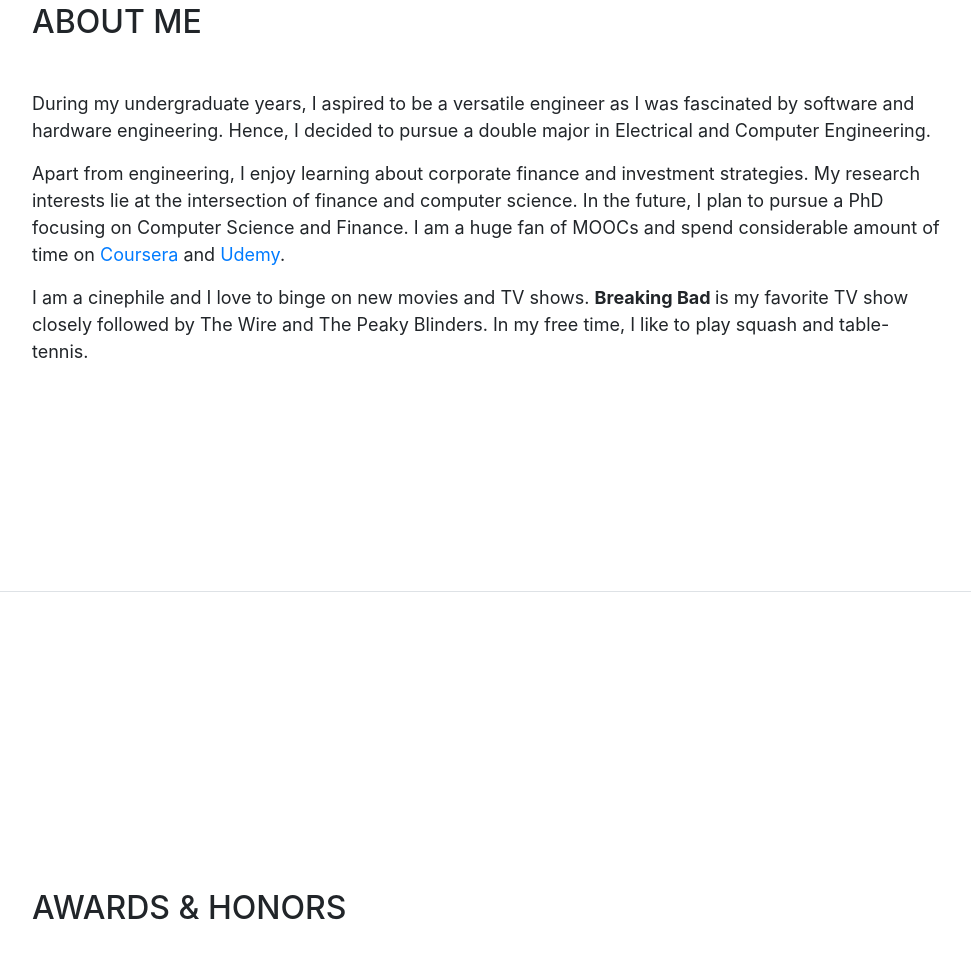
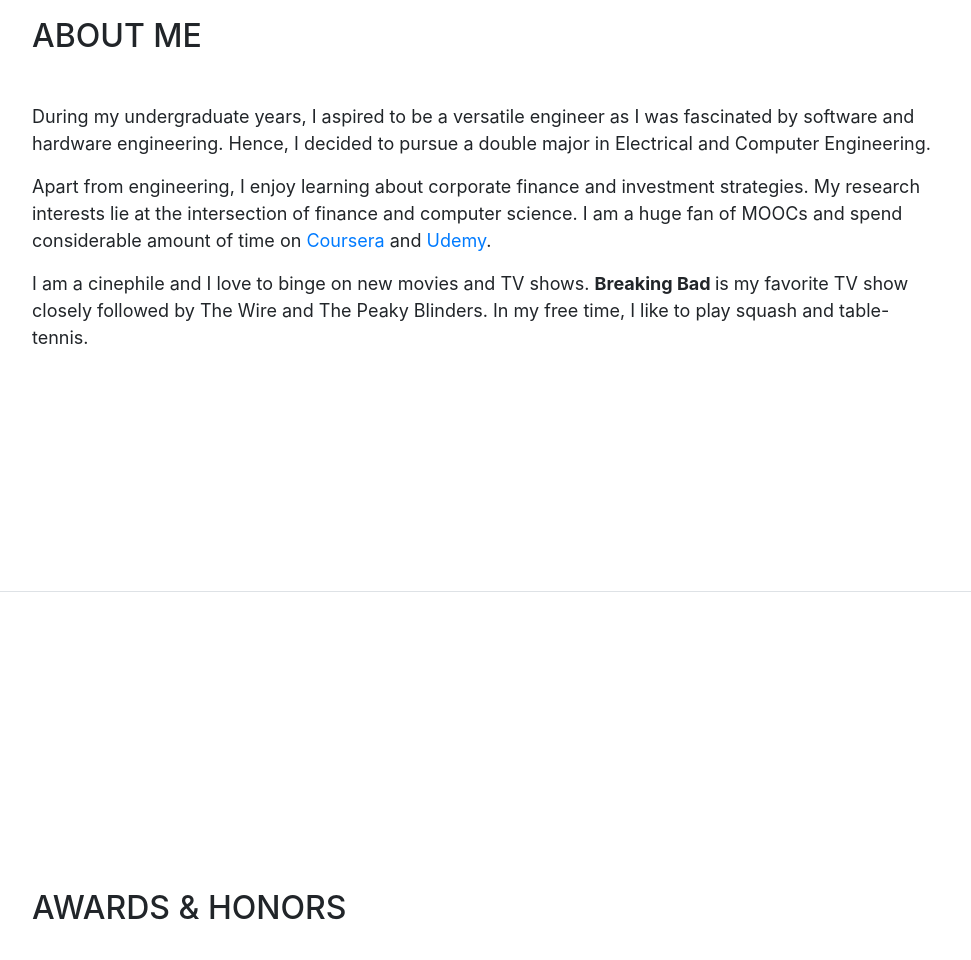
Before and after one commit to rijish45/rijish45.github.io, a website with bundled scripts: page index.html in a window 1280 px wide. Shown: the part 4661-5621 px from the top of the page, without its empty margins (288-1259 px from the left). Built offline with nearby package versions, Linux system fonts and the light colour scheme; a web font is replaced by a local one.

Commit message:
Removed PhD part

```diff
--- a/index.html
+++ b/index.html
@@ -301,7 +301,7 @@
         <div class="my-auto">
           <h2 class="mb-5">About Me</h2>
           <p> During my undergraduate years, I aspired to be a versatile engineer as I was fascinated by software and hardware engineering. Hence, I decided to pursue a double major in Electrical and Computer Engineering. </p>
-          <p> Apart from engineering, I enjoy learning about corporate finance and investment strategies. My research interests lie at the intersection of finance and computer science. In the future, I plan to pursue a PhD focusing on Computer Science and Finance.
+          <p> Apart from engineering, I enjoy learning about corporate finance and investment strategies. My research interests lie at the intersection of finance and computer science.
           I am a huge fan of MOOCs and spend considerable amount of time on <a href="https://www.coursera.org" target="_blank"> Coursera </a>and <a href="https://www.udemy.com" target="_blank">Udemy</a>.</p>
           <p>I am a cinephile and I love to binge on new movies and TV shows. <strong> Breaking Bad </strong> is my favorite TV show closely followed by The Wire and The Peaky Blinders. In my free time, I like to play squash and table-tennis. </p>
         </div>
```
